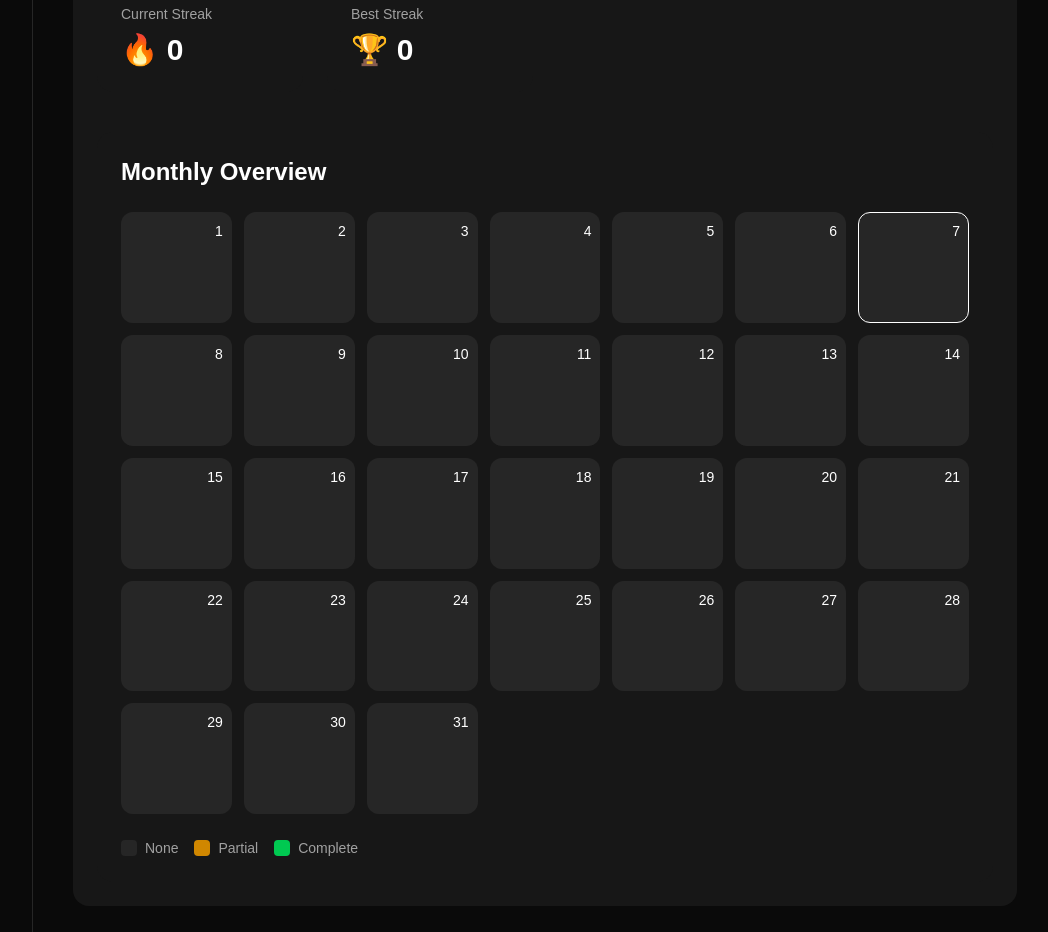
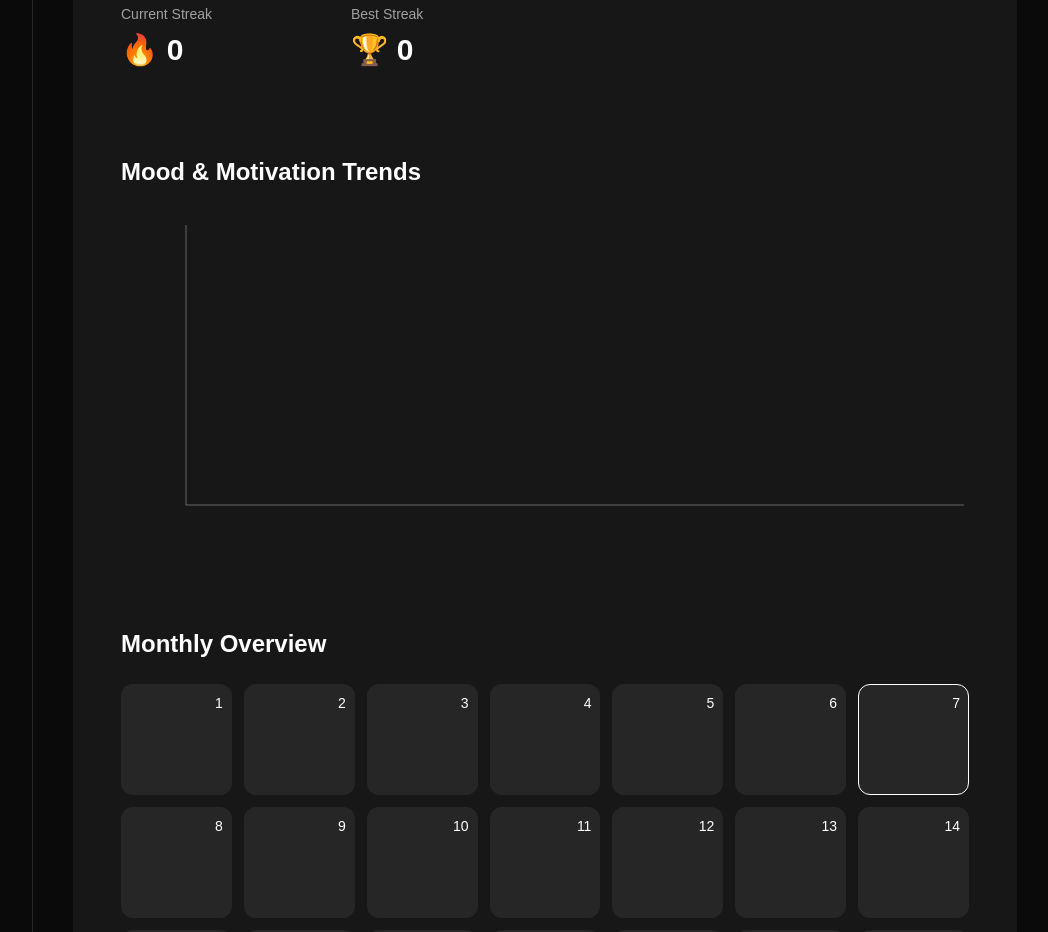
Before and after one commit to nngnamm/habit-analytics, a Next.js app: page / in a window 1280 px wide. Shown: the part 1080-2012 px from the top of the page, without its empty margins (223-1271 px from the left). Built offline with nearby package versions, Linux system fonts and the light colour scheme.

Commit message:
Add mood and motivation charts

```diff
--- a/package.json
+++ b/package.json
@@ -14,7 +14,8 @@
     "next": "16.2.5",
     "postcss": "^8.5.14",
     "react": "19.2.4",
-    "react-dom": "19.2.4"
+    "react-dom": "19.2.4",
+    "recharts": "^3.8.1"
   },
   "devDependencies": {
     "@tailwindcss/postcss": "^4.2.4",
--- /dev/null
+++ b/src/components/stats/mood-chart.tsx
@@ -0,0 +1,72 @@
+"use client";
+
+import {
+  LineChart,
+  Line,
+  XAxis,
+  YAxis,
+  Tooltip,
+  ResponsiveContainer,
+} from "recharts";
+
+type DayData = {
+  habits: number[];
+  mood?: number;
+  motivation?: number;
+};
+
+type HabitData = {
+  [date: string]: DayData;
+};
+
+type Props = {
+  habitData: HabitData;
+};
+
+export default function MoodChart({
+  habitData,
+}: Props) {
+  const chartData = Object.entries(habitData)
+    .map(([date, data]) => ({
+      date: date.slice(5),
+      mood: data.mood || 0,
+      motivation: data.motivation || 0,
+    }))
+    .sort((a, b) =>
+      a.date.localeCompare(b.date)
+    );
+
+  return (
+    <div className="mt-10 rounded-2xl bg-neutral-900 p-6">
+      <h2 className="text-2xl font-semibold">
+        Mood & Motivation Trends
+      </h2>
+
+      <div className="mt-8 h-80">
+        <ResponsiveContainer width="100%" height="100%">
+          <LineChart data={chartData}>
+            <XAxis dataKey="date" />
+
+            <YAxis domain={[0, 10]} />
+
+            <Tooltip />
+
+            <Line
+              type="monotone"
+              dataKey="mood"
+              stroke="#3b82f6"
+              strokeWidth={3}
+            />
+
+            <Line
+              type="monotone"
+              dataKey="motivation"
+              stroke="#a855f7"
+              strokeWidth={3}
+            />
+          </LineChart>
+        </ResponsiveContainer>
+      </div>
+    </div>
+  );
+}
--- a/src/components/tracker/habit-tracker.tsx
+++ b/src/components/tracker/habit-tracker.tsx
@@ -5,6 +5,7 @@ import { habits } from "@/data/habits";
 import { getTodayDate } from "@/lib/date";
 import MonthCalendar from "./month-calendar";
 import StatsDashboard from "../stats/stats-dashboard";
+import MoodChart from "../stats/mood-chart";
 
 const STORAGE_KEY = "habit-tracker-data";
 
@@ -187,6 +188,7 @@ export default function HabitTracker() {
   </div>
 </div>
 <StatsDashboard habitData={habitData} />
+<MoodChart habitData={habitData} />
       <MonthCalendar
   habitData={habitData}
   selectedDate={selectedDate}
```
Also changed, not shown: 1 other file (tests, documents, lock files or other folders).
